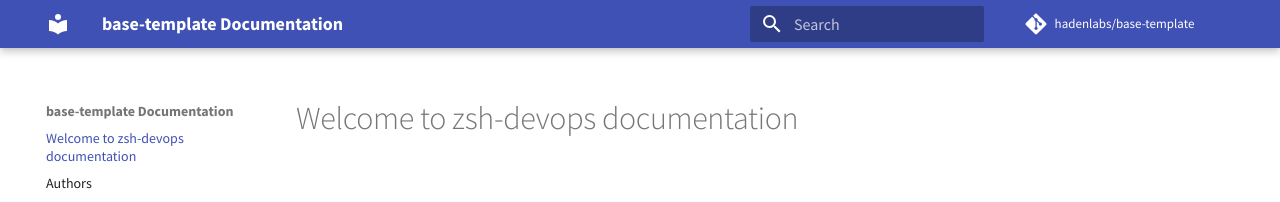
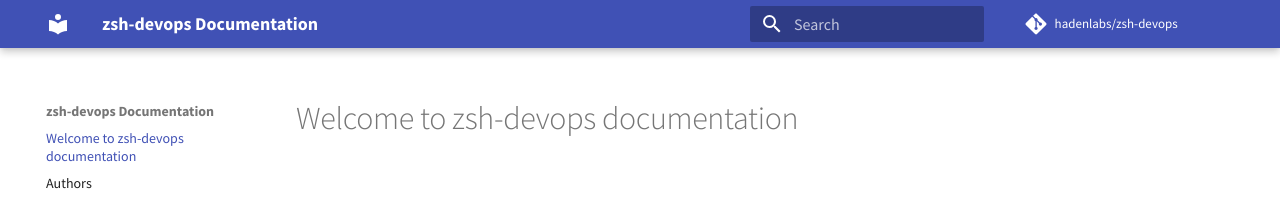
Before and after one commit to hadenlabs/zsh-devops, an MkDocs documentation site: the page built from docs/index.md, in a window 1280 px wide. Shown: the top 202 px of the page. Built offline with MkDocs 1.6.1 and Material for MkDocs 9.7.7, drawn with Linux system fonts in a browser that asks for light colours; comment, search, counter and statistics services are not loaded.

Commit message:
chore: implement configuration mkdocs (#1)

```diff
--- a/mkdocs.yml
+++ b/mkdocs.yml
@@ -1,4 +1,4 @@
-site_name: base-template Documentation
+site_name: zsh-devops Documentation
 theme: 'material'
 markdown_extensions:
   - toc:
@@ -15,8 +15,8 @@ extra:
   font:
     text: 'Source Sans Pro'
 
-repo_name: 'hadenlabs/base-template'
-repo_url: 'https://github.com/hadenlabs/base-template'
+repo_name: 'hadenlabs/zsh-devops'
+repo_url: 'https://github.com/hadenlabs/zsh-devops'
 copyright: 'Copyright © 2021 <a href="https://hadenlabs.com">hadenlabs</a>'
 
 google_analytics:
```
Also changed, not shown: 2 other files.
